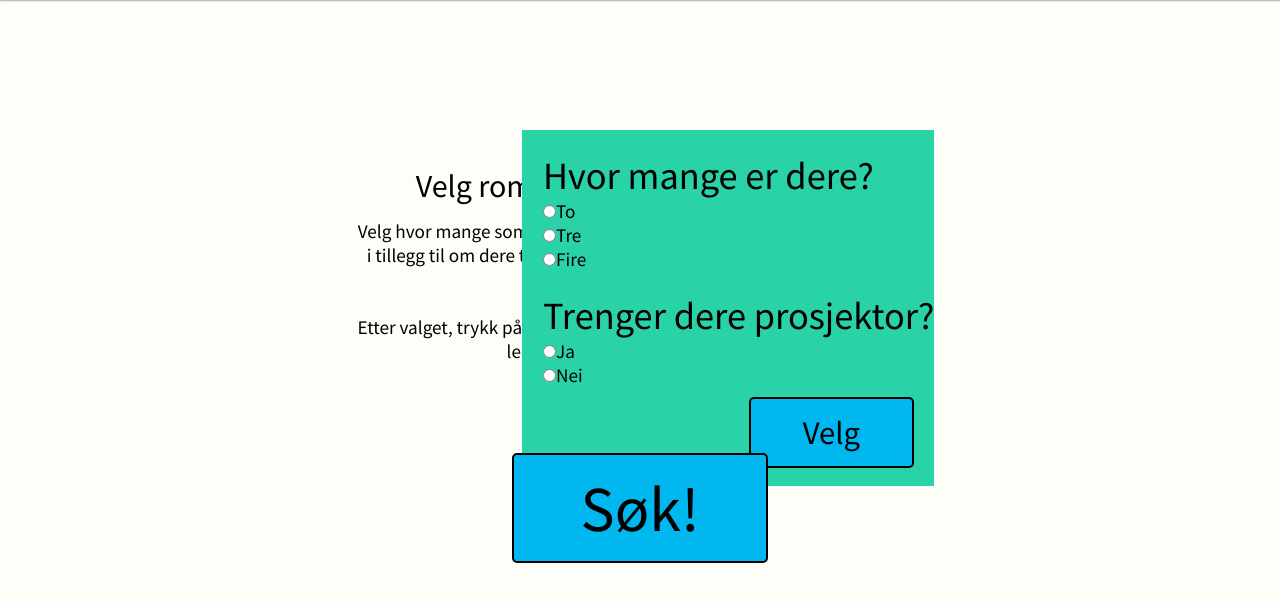
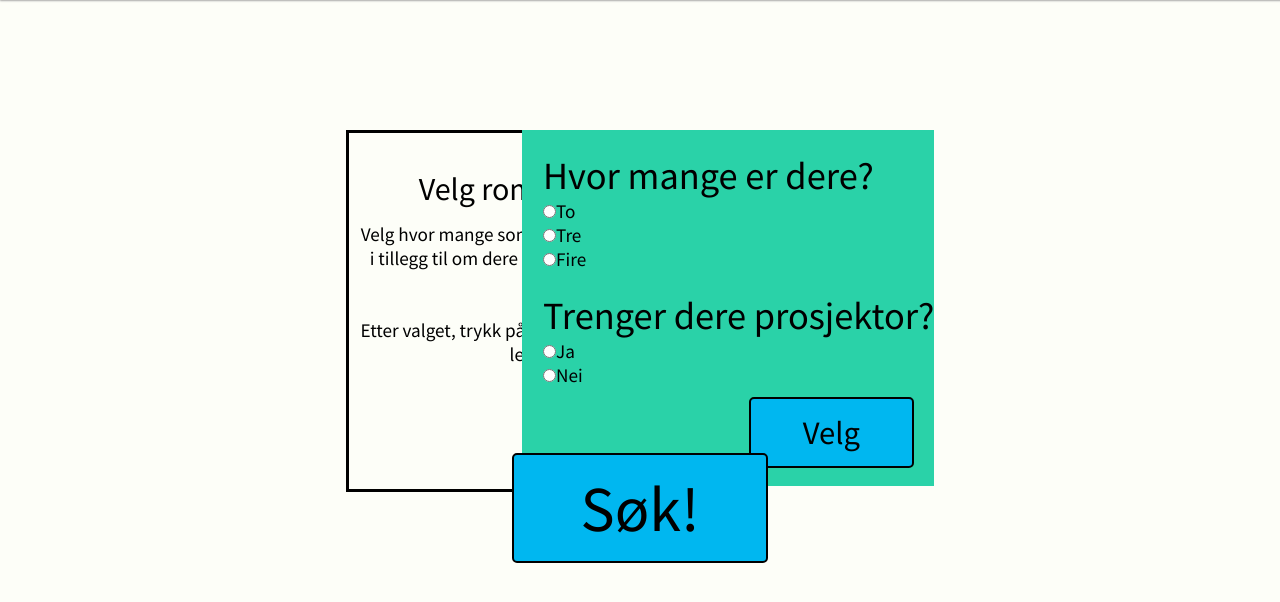
Before and after one commit to Brenin/PJ2100-Gruppe21, a PHP site: page /personerOgProsjektor3.html in a window 1280 px wide. Shown: the part 51-653 px from the top of the page. Run offline with PHP 8.4, Linux system fonts and the light colour scheme.

Commit message:
Oppdatert

```diff
--- a/Webside Iterasjon 2/css/personerOgProsjektor3.css
+++ b/Webside Iterasjon 2/css/personerOgProsjektor3.css
@@ -8,6 +8,7 @@
     left: 27%;
     display: inline-block;
     margin-top: 10%;
+    border: 3px solid black;
 }
 
 /*CSS for overskriften i beskrivelsesboksen. */
```
